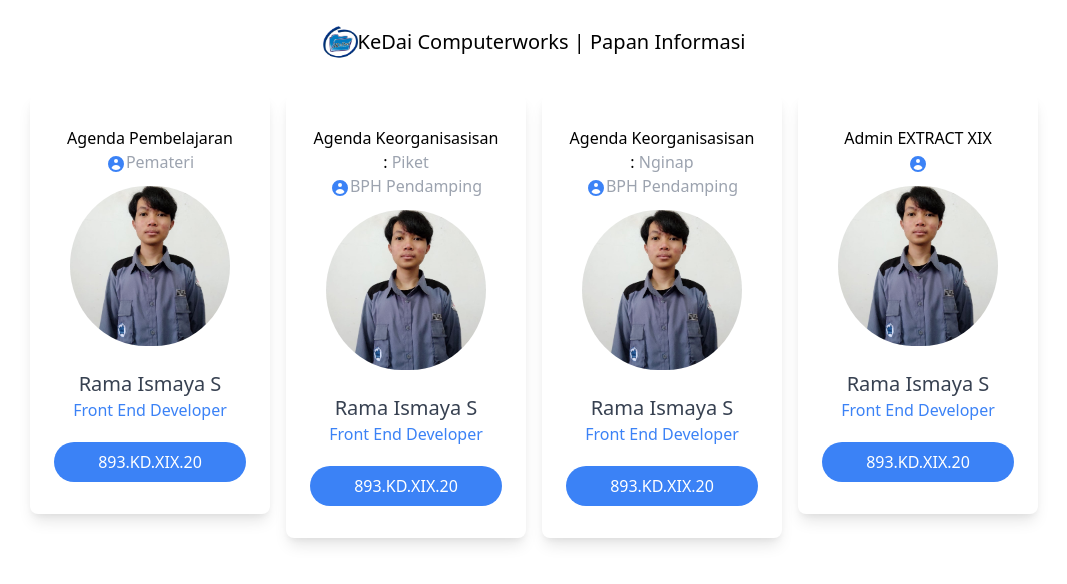
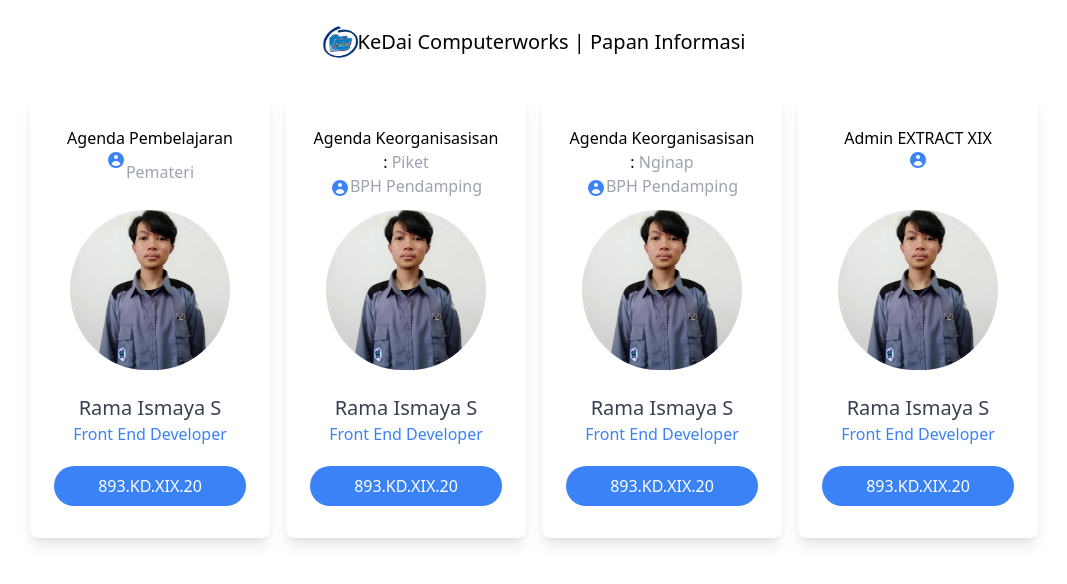
Before and after one commit to R4MA26/rama-react-tailwind, a React (Create React App) app: page / in a window 1280 px wide. Shown: the top 584 px of the page, without its empty margins (106-1173 px from the left). Built offline with nearby package versions, Linux system fonts and the light colour scheme.

Commit message:
rama-react-tailwind

```diff
--- a/src/App.js
+++ b/src/App.js
@@ -18,11 +18,11 @@ function App() {
 
       <div id="container" class="w-4/5 mx-auto">
         <div class="flex flex-wrap sm:flex-row md:flex-wrap lg:flex-nowarp">
-          <div class="sm:w-1/4 p-2 md:w-1/2 lg:w-3/12 xl:w-1/4">
-            <div class="bg-white px-6 py-8 rounded-lg shadow-lg text-center">
+          <div class="sm:w-1/4 p-2 md:w-1/2 lg:w-3/12 xl:w-1/4 ">
+            <div class="bg-white px-6 py-8 rounded-lg shadow-lg text-center lg:h-full">
               <h2 className="text-bold font-medium">Agenda Pembelajaran</h2>
               <h2 className="text-gray-400 block">
-                <UserCircleIcon className="h-5 w-5 text-blue-500 icon1" />
+                <UserCircleIcon className="h-5 w-5 text-blue-500 icon1 lg:mb-7" />
                 Pemateri
               </h2>
               <div class="mb-3">
@@ -91,10 +91,10 @@ function App() {
             </div>
           </div>
           <div class="sm:w-1/4 p-2 md:w-1/2 lg:w-3/12 xl:w-1/4">
-            <div class="bg-white px-6 py-8 rounded-lg shadow-lg text-center">
+            <div class="bg-white px-6 py-8 rounded-lg shadow-lg text-center lg:h-full">
               <h2 className="text-bold font-medium">Admin EXTRACT XIX</h2>
               <h2 className="text-white block">
-                <UserCircleIcon className="h-5 w-5 text-blue-500 icon1" />
+                <UserCircleIcon className="h-5 w-5 text-blue-500 icon1 lg:mb-7" />
               </h2>
               <div class="mb-3">
                 <img
```
Also changed, not shown: 1 other file (tests, documents, lock files or other folders).
